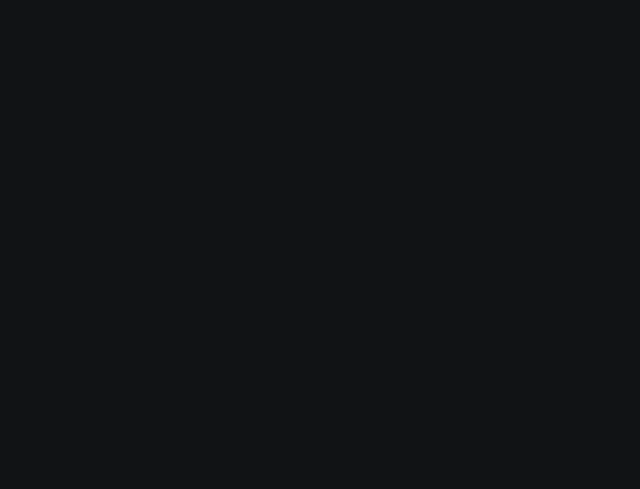
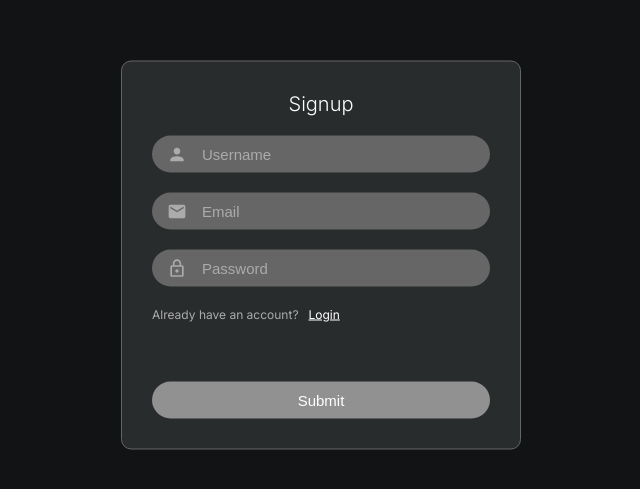
Before and after one commit to JayKania/EatStreet, a React (Create React App) app: page /signup in a window 1280 px wide. Before the commit this address had no page. Shown: the part 145-634 px from the top of the page, without its empty margins (319-959 px from the left). Built offline with nearby package versions, Linux system fonts and the light colour scheme.

Commit message:
added signup page

```diff
--- a/src/App.jsx
+++ b/src/App.jsx
@@ -2,6 +2,7 @@ import styled from "styled-components";
 import Login from "./Login/Login";
 import { Route, Routes } from "react-router-dom";
 import Menu from "./Home/Home";
+import Signup from "./Signup/Signup";
 
 const App = () => {
   return (
@@ -9,6 +10,7 @@ const App = () => {
       <Routes>
         <Route path="/" element={<Login />} />
         <Route path="/home" element={<Menu />} />
+        <Route path="/signup" element={<Signup />} />
       </Routes>
     </StyledApp>
   );
--- a/src/Home/Menu/Menu.jsx
+++ b/src/Home/Menu/Menu.jsx
@@ -1,12 +1,11 @@
+import axios from "axios";
 import React, { useEffect, useState } from "react";
+import { BiLeftArrowAlt } from "react-icons/bi";
 import styled from "styled-components";
 import Categories from "./Categories";
 import MenuItems from "./MenuItems";
-import axios from "axios";
-import { BiLeftArrowAlt } from "react-icons/bi";
 
 const Menu = ({
-  allData,
   res_id,
   restaurantHandler,
   cartData,
@@ -76,8 +75,12 @@ const Menu = ({
 
   return (
     <StyledMenu>
-      <div className="back-btn" onClick={() => restaurantHandler(null)}>
-        <BiLeftArrowAlt />
+      <div className="name-back-btn-wrapper">
+        <BiLeftArrowAlt
+          className="back-btn"
+          onClick={() => restaurantHandler(null)}
+        />
+        <div className="res-name">{selectedRestaurantData?.res_name}</div>
       </div>
       <Categories
         categoryHandler={categoryHandler}
@@ -100,12 +103,21 @@ const Menu = ({
 const StyledMenu = styled.div`
   overflow: scroll;
   padding: 2rem;
+  .name-back-btn-wrapper {
+    display: flex;
+    align-items: center;
     .back-btn {
       color: var(--white);
       font-size: 4rem;
       font-weight: 200;
       :hover {
         cursor: pointer;
+      }
+    }
+    .res-name {
+      color: var(--white);
+      font-size: 2rem;
+      padding-left: 1rem;
     }
   }
   hr {
--- a/src/Home/Restaurants/Restaurants.jsx
+++ b/src/Home/Restaurants/Restaurants.jsx
@@ -2,50 +2,49 @@ import React from "react";
 import styled from "styled-components";
 import { GoLocation } from "react-icons/go";
 
-const Restaurants = ({ allData, restaurantHandler }) => {
-  if (allData.length === 0) {
+const Restaurants = ({ allRestaurants, restaurantHandler }) => {
+  if (allRestaurants.length === 0) {
     return <h2 style={{ color: "var(--white)" }}>Loading</h2>;
   }
 
-  let restaurantsData = [];
+  let restaurantsHtml = [];
 
-  for (let i = 0; i < allData.length; i++) {
-    restaurantsData.push(
+  for (let i = 0; i < allRestaurants.length; i++) {
+    restaurantsHtml.push(
       <div
         className="res-card"
-        key={allData[i].res_id}
-        id={allData[i].res_id}
-        onClick={() => restaurantHandler(allData[i].res_id)}
+        key={allRestaurants[i].res_id}
+        id={allRestaurants[i].res_id}
+        onClick={() => restaurantHandler(allRestaurants[i].res_id)}
       >
         <div className="res-img-wrapper">
-          <img src={allData[i].res_img} alt="res_img" />
+          <img src={allRestaurants[i].res_img} alt="res_img" />
         </div>
         <div className="res-content">
-          <div className="res-name">{allData[i].res_name}</div>
+          <div className="res-name">{allRestaurants[i].res_name}</div>
           <div className="res-location">
             <GoLocation />
-            <span>{allData[i].res_location}</span>
+            <span>{allRestaurants[i].res_location}</span>
           </div>
           <div className="res-cusines">
-            <div>{allData[i].res_cusines[0]}</div>
-            <div>{allData[i].res_cusines[1]}</div>
-            <div>{allData[i].res_cusines[2]}</div>
+            <div>{allRestaurants[i].res_cusines[0]}</div>
+            <div>{allRestaurants[i].res_cusines[1]}</div>
+            <div>{allRestaurants[i].res_cusines[2]}</div>
           </div>
         </div>
       </div>
     );
   }
 
-  return <StyledRestaurants>{restaurantsData}</StyledRestaurants>;
+  return <StyledRestaurants>{restaurantsHtml}</StyledRestaurants>;
 };
 
 const StyledRestaurants = styled.div`
   color: var(--white);
   display: grid;
-  grid-template-columns: 1fr 1fr;
+  grid-template-columns: 1fr 1fr 1fr;
   gap: 2rem;
-  padding: 2rem;
-  padding-top: 4rem;
+  padding: 4rem 3rem 2rem 3rem;
   .res-card {
     border-left: 1rem solid var(--dark-green);
     border-radius: 20px;
--- a/src/Sidebar/Sidebar.jsx
+++ b/src/Sidebar/Sidebar.jsx
@@ -1,12 +1,8 @@
-import React, { useState } from "react";
+import React from "react";
 import { FaHamburger } from "react-icons/fa";
 import styled from "styled-components";
 
-const Sidebar = ({ activeLink, setActiveLink }) => {
-  const linkHandler = (link) => {
-    setActiveLink(link);
-  };
-
+const Sidebar = ({ activeLink, activeLinkHandler }) => {
   return (
     <StyledSidebar>
       <div className="side-menu-logo">
@@ -17,21 +13,21 @@ const Sidebar = ({ activeLink, setActiveLink }) => {
         className={`side-menu-item ${
           activeLink === "restaurants" ? "active" : ""
         }`}
-        onClick={() => linkHandler("restaurants")}
+        onClick={() => activeLinkHandler("restaurants")}
       >
         Restaurants
       </div>
       <div
+        className={`side-menu-item ${activeLink === "cart" ? "active" : ""}`}
+        onClick={() => activeLinkHandler("cart")}
+      >
+        Cart
+      </div>
+      <div
         className={`side-menu-item ${activeLink === "orders" ? "active" : ""}`}
-        onClick={() => linkHandler("orders")}
+        onClick={() => activeLinkHandler("orders")}
       >
         Orders
-      </div>
-      <div
-        className={`side-menu-item ${activeLink === "cart" ? "active" : ""}`}
-        onClick={() => linkHandler("cart")}
-      >
-        Cart
       </div>
     </StyledSidebar>
   );
--- /dev/null
+++ b/src/Signup/Signup.jsx
@@ -0,0 +1,191 @@
+import React, { useState } from "react";
+import { Link, useNavigate } from "react-router-dom";
+import styled from "styled-components";
+import { MdEmail, MdLockOutline, MdPerson } from "react-icons/md";
+import axios from "axios";
+
+const Signup = () => {
+  const [username, setUsername] = useState("");
+  const [email, setEmail] = useState("");
+  const [password, setPassword] = useState("");
+  const [error, setError] = useState("");
+  const navigate = useNavigate();
+
+  const inputHandler = (event) => {
+    if (event.target.name === "username") {
+      setUsername(event.target.value);
+    } else if (event.target.name === "email") {
+      setEmail(event.target.value);
+    } else if (event.target.name === "password") {
+      setPassword(event.target.value);
+    }
+  };
+
+  const submitHandler = async (event) => {
+    event.preventDefault();
+    try {
+      const result = await axios.post(
+        process.env.REACT_APP_API_URL + "/users",
+        {
+          username,
+          email,
+          password,
+        }
+      );
+      if (result.status === 200) {
+        navigate("/home");
+      }
+    } catch (err) {
+      console.error(err.response.data.message);
+      setError(err.response.data.message);
+    }
+  };
+
+  return (
+    <StyledSignupWrapper>
+      <StyledSignup className="signup-wrapper" onSubmit={submitHandler}>
+        <h3 className="signup-header">Signup</h3>
+        <div className="input-wrapper">
+          <label htmlFor="username"></label>
+          <div className="input-logo-wrapper">
+            <div className="logo-wrapper">
+              <MdPerson />
+            </div>
+            <input
+              type="text"
+              id="username"
+              name="username"
+              placeholder="Username"
+              required
+              value={username}
+              onChange={inputHandler}
+            />
+          </div>
+        </div>
+        <div className="input-wrapper">
+          <label htmlFor="email"></label>
+          <div className="input-logo-wrapper">
+            <div className="logo-wrapper">
+              <MdEmail />
+            </div>
+            <input
+              type="email"
+              id="email"
+              name="email"
+              placeholder="Email"
+              required
+              value={email}
+              onChange={inputHandler}
+            />
+          </div>
+        </div>
+        <div className="input-wrapper">
+          <label htmlFor="password"></label>
+          <div className="input-logo-wrapper">
+            <div className="logo-wrapper">
+              <MdLockOutline />
+            </div>
+            <input
+              type="password"
+              id="password"
+              name="password"
+              placeholder="Password"
+              required
+              value={password}
+              onChange={inputHandler}
+            />
+          </div>
+        </div>
+        <div className="login-link-wrapper">
+          <span>Already have an account?</span>
+          <Link to="/">Login</Link>
+        </div>
+        <p className="error">{error}</p>
+        <button className="submit-btn" type="submit">
+          Submit
+        </button>
+      </StyledSignup>
+    </StyledSignupWrapper>
+  );
+};
+
+const StyledSignupWrapper = styled.div`
+  background-color: var(--dark-grey);
+  position: absolute;
+  top: 50%;
+  left: 50%;
+  transform: translate(-50%, -50%);
+  padding: 3rem;
+  border-radius: 10px;
+  min-width: 400px;
+  border: 1px solid var(--dark-grey-brown);
+`;
+
+const StyledSignup = styled.form`
+  display: flex;
+  flex-direction: column;
+  gap: 2rem;
+  color: white;
+  .signup-header {
+    text-align: center;
+    font-size: 2rem;
+    font-weight: 300;
+  }
+  .input-wrapper {
+    .input-logo-wrapper {
+      display: flex;
+      align-items: center;
+      position: relative;
+      .logo-wrapper {
+        position: absolute;
+        left: 0.5rem;
+        padding: 1rem;
+        border-radius: 20px;
+        font-size: 2rem;
+        display: flex;
+        color: var(--light-grey-brown);
+      }
+      input {
+        width: 100%;
+        background-color: var(--dark-grey-brown);
+        outline: none;
+        border: none;
+        padding: 1rem 2rem 1rem 5rem;
+        border-radius: 20px;
+        color: var(--white);
+        font-size: 1.5rem;
+        ::placeholder {
+          color: var(--light-grey-brown);
+        }
+      }
+    }
+  }
+  .login-link-wrapper {
+    color: var(--light-grey-brown);
+    display: flex;
+    gap: 1rem;
+    font-size: 1.2rem;
+    a {
+      color: white;
+    }
+  }
+  .error {
+    font-size: 1.3rem;
+    color: var(--error);
+  }
+  .submit-btn {
+    margin-top: 2rem;
+    background-color: rgb(145, 145, 145);
+    color: var(--white);
+    border: none;
+    outline: none;
+    padding: 1rem;
+    font-size: 1.5rem;
+    border-radius: 20px;
+    :hover {
+      cursor: pointer;
+    }
+  }
+`;
+
+export default Signup;
--- a/src/index.css
+++ b/src/index.css
@@ -20,6 +20,7 @@
   --dark-pink: rgb(250, 193, 217);
   --light-blue: rgb(194, 219, 232);
   --dark-blue: rgb(146, 189, 212);
+  --error: rgb(227, 237, 38);
   font-size: 10px;
   font-family: 'Inter', sans-serif;
 }
```
Also changed, not shown: src/Home/Cart/Cart.jsx (+133 -2 lines), src/Home/Home.jsx (+28 -11 lines). Lines whose indentation alone changed are shown as unchanged.
